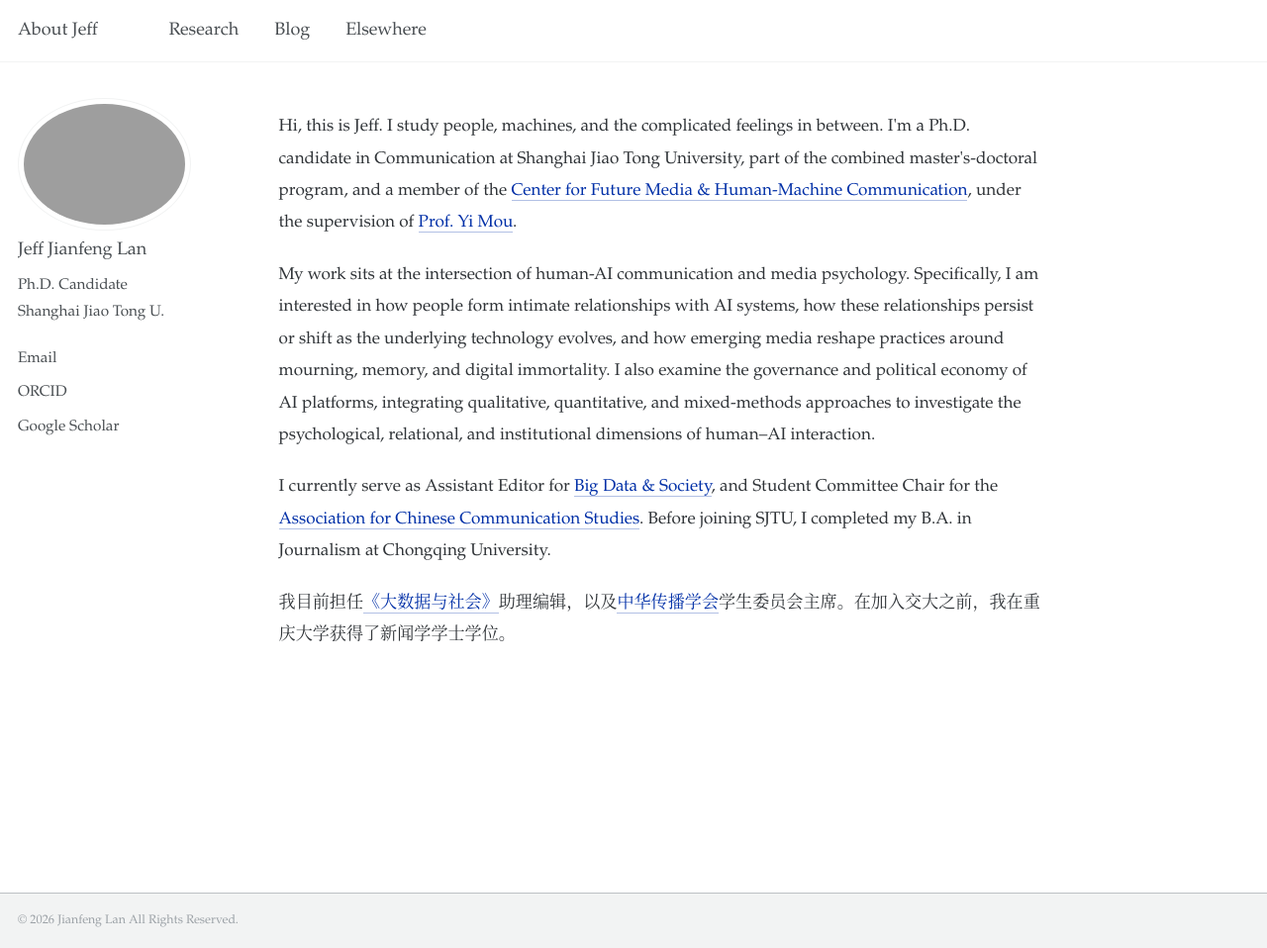
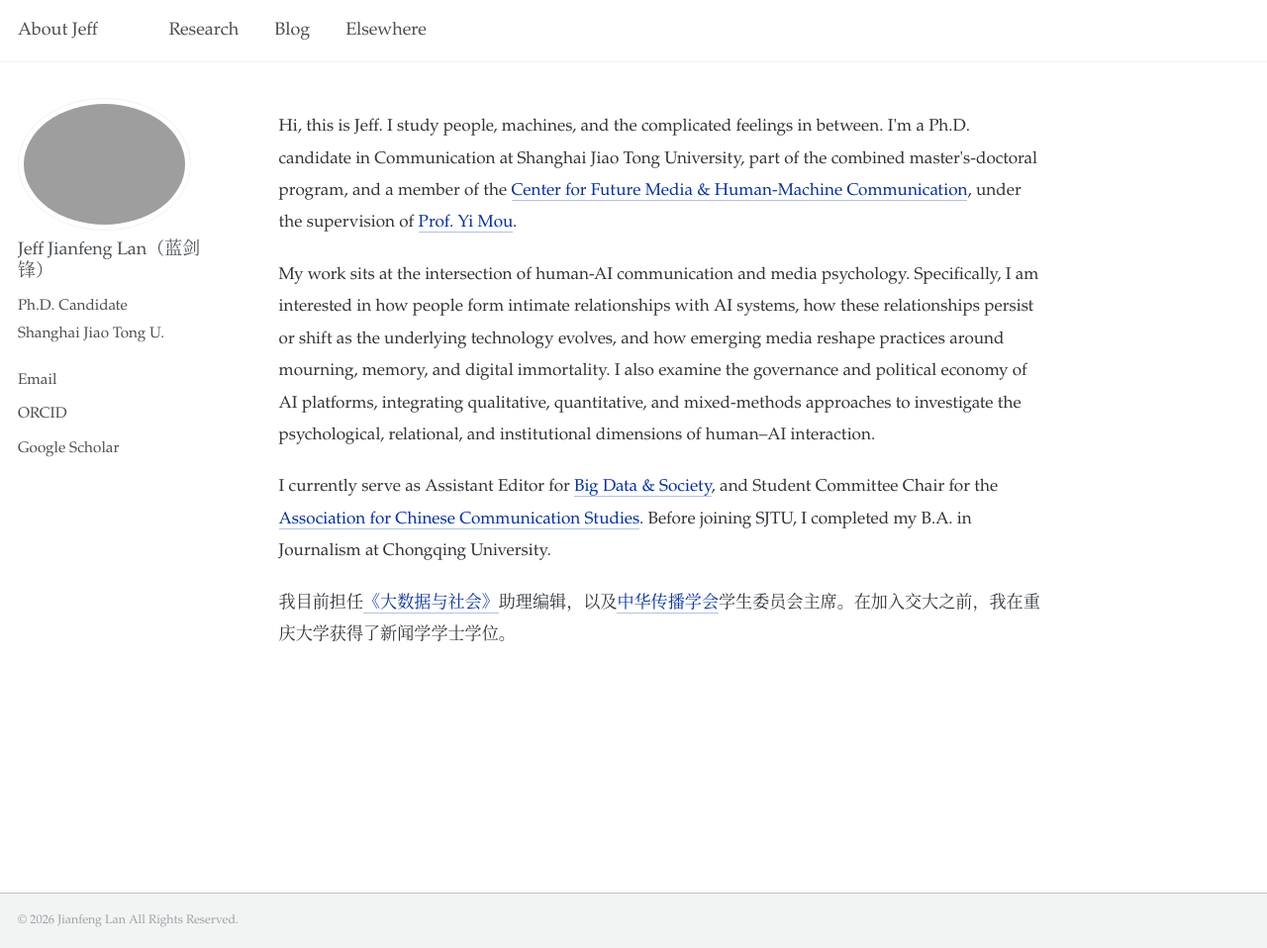
Before and after one commit to jianfenglan/jianfenglan.github.io, a Jekyll site: the page built from _pages/about.md, in a window 1280 px wide and 958 px high. Shown: the whole window at 99% size. Built offline with Jekyll 4.4.1, drawn with Linux system fonts in a browser that asks for light colours.

Commit message:
Update _config.yml

```diff
--- a/_config.yml
+++ b/_config.yml
@@ -21,7 +21,7 @@ repository               : "jianfenglan/jianfenglan.github.io"
 author:
   # Biographic information
   avatar           : "profile.png"
-  name             : "Jeff Jianfeng Lan"
+  name             : "Jeff Jianfeng Lan（蓝剑锋）"
   bio              : "Ph.D. Candidate<br>Shanghai Jiao Tong U."
   pronouns         : # URL
   location         : # URL
```
